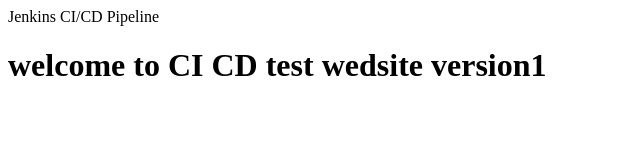
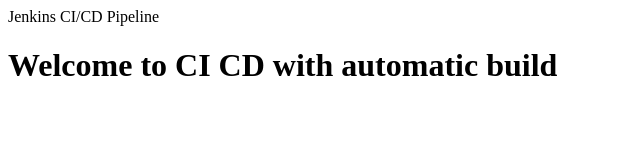
Before and after one commit to zshansiddiquieGW/website, a plain HTML site: page index.html in a window 1280 px wide. Shown: the whole page, without its empty margins (0-640 px from the left). Drawn offline with Linux system fonts and the light colour scheme.

Commit message:
To trigger automatic build

```diff
--- a/index.html
+++ b/index.html
@@ -1,6 +1,6 @@
 <html>
 	<titile>Jenkins CI/CD Pipeline</title>
 <body>
-	<h1> welcome to CI CD test wedsite version1 </h1>
+	<h1>Welcome to CI CD with automatic build</h1>
 	</body>
 </html>
```
